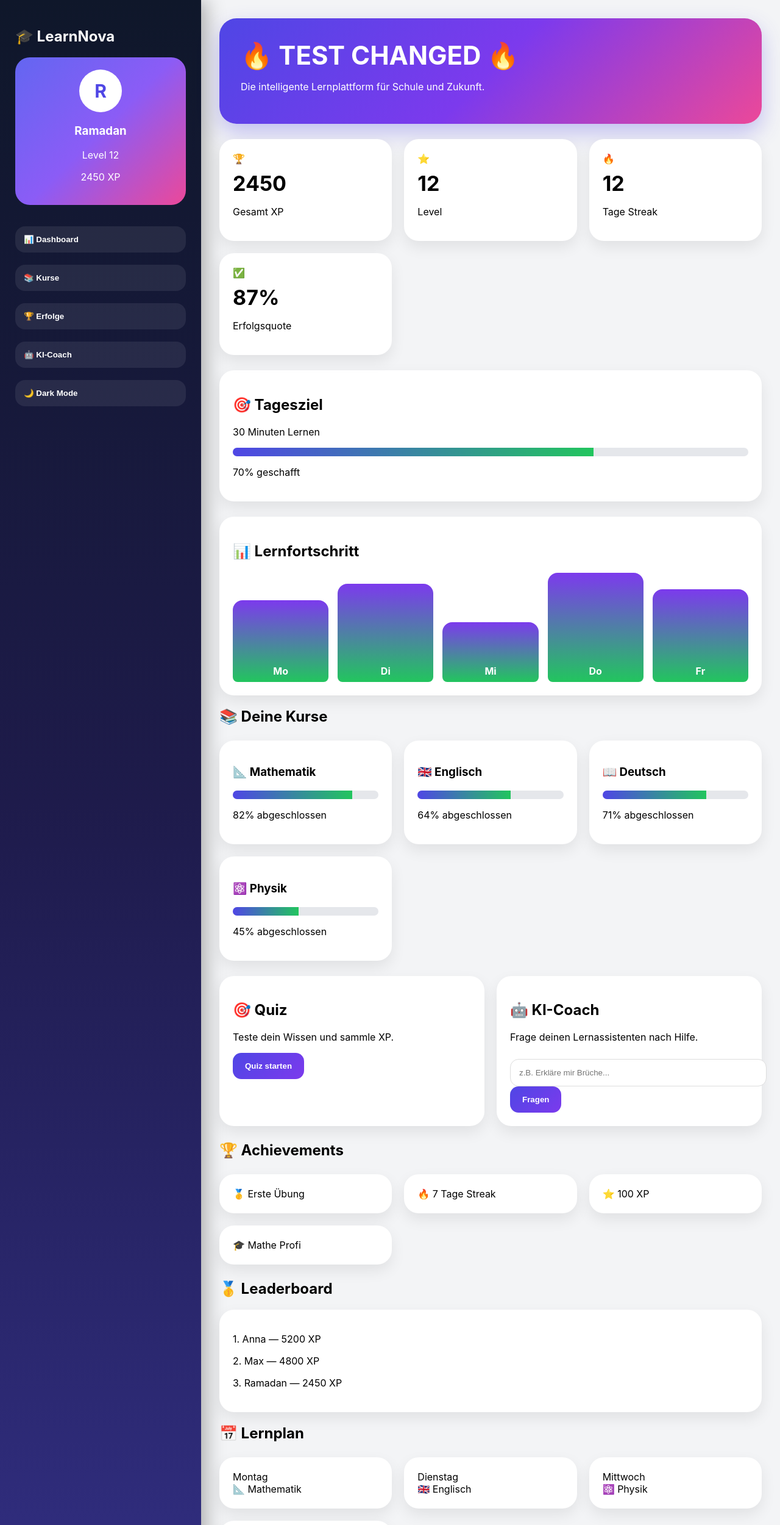
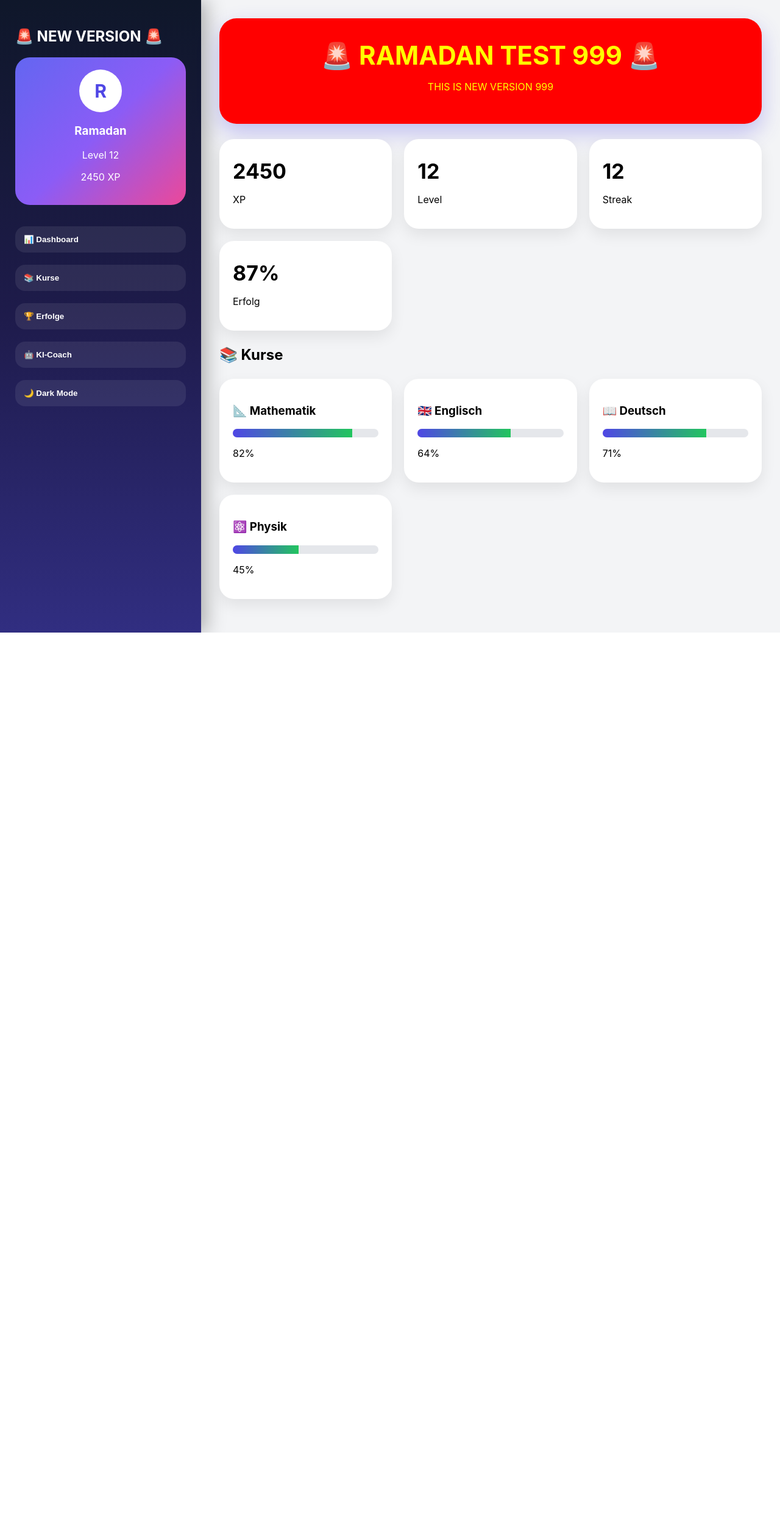
Before and after one commit to ramadanfarhood3-ship-it/learnnova-clean, a React (Vite) app: page / in a window 1280 px wide. Shown: the top 2500 px of the page at 61% size. After the commit the page ends 1037 px from the top, so only its background shows below. Built offline with nearby package versions, Linux system fonts and the light colour scheme.

Commit message:
TEST 999

```diff
--- a/src/App.tsx
+++ b/src/App.tsx
@@ -11,8 +11,6 @@ const courses = [
 export default function App() {
   const [dark, setDark] = useState(false);
   const [xp, setXp] = useState(2450);
-  const [question, setQuestion] = useState("");
-  const [answer, setAnswer] = useState("");
 
   useEffect(() => {
     const savedXp = localStorage.getItem("learnnova-xp");
@@ -22,33 +20,12 @@ export default function App() {
     if (savedDark === "true") setDark(true);
   }, []);
 
-  useEffect(() => {
-    localStorage.setItem("learnnova-xp", String(xp));
-  }, [xp]);
-
-  useEffect(() => {
-    localStorage.setItem("learnnova-dark", String(dark));
-  }, [dark]);
-
   const level = Math.floor(xp / 200);
-
-  function startQuiz() {
-    setXp(xp + 50);
-    alert("✅ Richtig! +50 XP");
-  }
-
-  function askAI() {
-    if (!question.trim()) return;
-    setAnswer(
-      `🤖 Tipp: Für "${question}" solltest du zuerst die Grundlagen wiederholen und danach 3 Übungen machen.`
-    );
-    setQuestion("");
-  }
 
   return (
     <div className={dark ? "app dark" : "app"}>
       <aside className="sidebar">
-        <h2>🎓 LearnNova</h2>
+        <h2>🚨 NEW VERSION 🚨</h2>
 
         <div className="profile">
           <div className="avatar">R</div>
@@ -61,110 +38,68 @@ export default function App() {
         <button>📚 Kurse</button>
         <button>🏆 Erfolge</button>
         <button>🤖 KI-Coach</button>
+
         <button onClick={() => setDark(!dark)}>
           {dark ? "☀️ Light Mode" : "🌙 Dark Mode"}
         </button>
       </aside>
 
       <main className="main">
-        <header className="hero">
-          <h1>🔥 TEST CHANGED 🔥</h1>
-          <p>Die intelligente Lernplattform für Schule und Zukunft.</p>
+        <header
+          className="hero"
+          style={{
+            background: "red",
+            color: "yellow",
+            textAlign: "center",
+          }}
+        >
+          <h1>🚨 RAMADAN TEST 999 🚨</h1>
+          <p>THIS IS NEW VERSION 999</p>
         </header>
 
         <section className="stats">
-          <div className="card">🏆 <h2>{xp}</h2><p>Gesamt XP</p></div>
-          <div className="card">⭐ <h2>{level}</h2><p>Level</p></div>
-          <div className="card">🔥 <h2>12</h2><p>Tage Streak</p></div>
-          <div className="card">✅ <h2>87%</h2><p>Erfolgsquote</p></div>
-        </section>
+          <div className="card">
+            <h2>{xp}</h2>
+            <p>XP</p>
+          </div>
 
-        <section className="daily">
-          <h2>🎯 Tagesziel</h2>
-          <p>30 Minuten Lernen</p>
-          <div className="progress-bar">
-            <div style={{ width: "70%" }}></div>
+          <div className="card">
+            <h2>{level}</h2>
+            <p>Level</p>
           </div>
-          <p>70% geschafft</p>
-        </section>
 
-        <section className="chart">
-          <h2>📊 Lernfortschritt</h2>
+          <div className="card">
+            <h2>12</h2>
+            <p>Streak</p>
+          </div>
 
-          <div className="bars">
-            <div style={{ height: "70%" }}><span>Mo</span></div>
-            <div style={{ height: "85%" }}><span>Di</span></div>
-            <div style={{ height: "50%" }}><span>Mi</span></div>
-            <div style={{ height: "95%" }}><span>Do</span></div>
-            <div style={{ height: "80%" }}><span>Fr</span></div>
+          <div className="card">
+            <h2>87%</h2>
+            <p>Erfolg</p>
           </div>
         </section>
 
-        <section>
-          <h2>📚 Deine Kurse</h2>
+        <h2>📚 Kurse</h2>
+
         <div className="course-grid">
           {courses.map((course) => (
             <div className="course" key={course.name}>
-                <h3>{course.icon} {course.name}</h3>
+              <h3>
+                {course.icon} {course.name}
+              </h3>
+
               <div className="progress-bar">
-                  <div style={{ width: `${course.progress}%` }}></div>
+                <div
+                  style={{
+                    width: `${course.progress}%`,
+                  }}
+                ></div>
               </div>
-                <p>{course.progress}% abgeschlossen</p>
+
+              <p>{course.progress}%</p>
             </div>
           ))}
         </div>
-        </section>
-
-        <section className="split">
-          <div className="panel">
-            <h2>🎯 Quiz</h2>
-            <p>Teste dein Wissen und sammle XP.</p>
-            <button className="primary" onClick={startQuiz}>
-              Quiz starten
-            </button>
-          </div>
-
-          <div className="panel">
-            <h2>🤖 KI-Coach</h2>
-            <p>Frage deinen Lernassistenten nach Hilfe.</p>
-            <input
-              value={question}
-              onChange={(e) => setQuestion(e.target.value)}
-              placeholder="z.B. Erkläre mir Brüche..."
-            />
-            <button className="primary" onClick={askAI}>Fragen</button>
-            {answer && <p className="answer">{answer}</p>}
-          </div>
-        </section>
-
-        <section>
-          <h2>🏆 Achievements</h2>
-          <div className="badge-grid">
-            <div className="badge">🥇 Erste Übung</div>
-            <div className="badge">🔥 7 Tage Streak</div>
-            <div className="badge">⭐ 100 XP</div>
-            <div className="badge">🎓 Mathe Profi</div>
-          </div>
-        </section>
-
-        <section>
-          <h2>🥇 Leaderboard</h2>
-          <div className="leaderboard">
-            <p>1. Anna — 5200 XP</p>
-            <p>2. Max — 4800 XP</p>
-            <p>3. Ramadan — {xp} XP</p>
-          </div>
-        </section>
-
-        <section>
-          <h2>📅 Lernplan</h2>
-          <div className="plan-grid">
-            <div className="plan-card">Montag<br />📐 Mathematik</div>
-            <div className="plan-card">Dienstag<br />🇬🇧 Englisch</div>
-            <div className="plan-card">Mittwoch<br />⚛️ Physik</div>
-            <div className="plan-card">Donnerstag<br />📖 Deutsch</div>
-          </div>
-        </section>
       </main>
     </div>
   );
```
Lines whose indentation alone changed are shown as unchanged.
